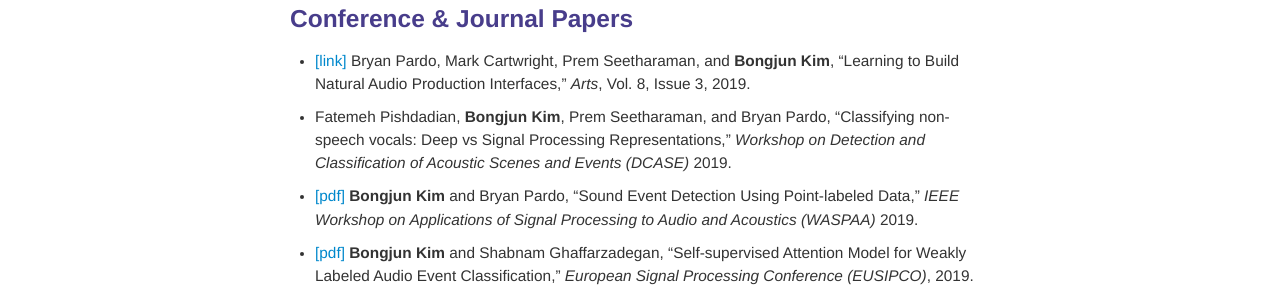
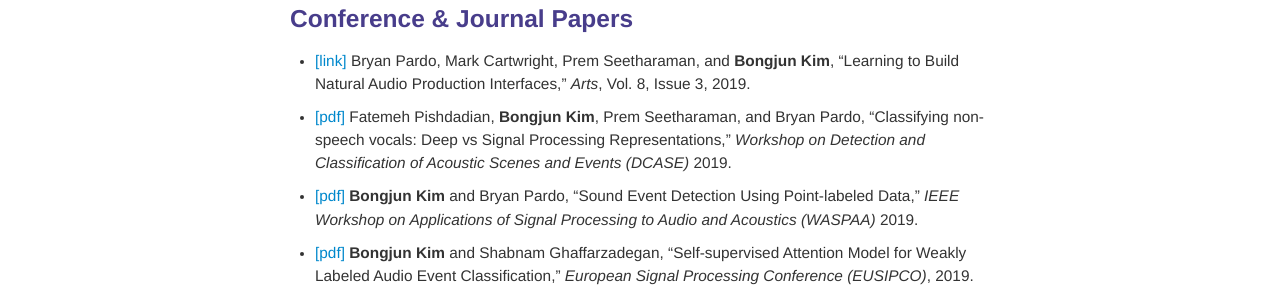
Before and after one commit to bongjun/bongjun.github.io, a Jekyll site: the page built from pages/publications.md, in a window 1280 px wide. Shown: the part 163-463 px from the top of the page. Built offline with Jekyll 4.4.1, drawn with Linux system fonts in a browser that asks for light colours.

Commit message:
Update publications.md

```diff
--- a/pages/publications.md
+++ b/pages/publications.md
@@ -8,7 +8,7 @@ description: Bongjun Kim's publications
 
 * [[link]](https://www.mdpi.com/2076-0752/8/3/110/htm) Bryan Pardo, Mark Cartwright, Prem Seetharaman, and **Bongjun Kim**, "Learning to Build Natural Audio Production Interfaces," *Arts*, Vol. 8, Issue 3, 2019.
 
-* Fatemeh Pishdadian, **Bongjun Kim**, Prem Seetharaman, and Bryan Pardo, "Classifying non-speech vocals: Deep vs Signal Processing Representations," *Workshop on Detection and Classification of Acoustic Scenes and Events (DCASE)* 2019.
+* [[pdf]]({{ BASE_PATH }}/pages/files/papers/DCASE_workshop_2019_Fatemeh.pdf) Fatemeh Pishdadian, **Bongjun Kim**, Prem Seetharaman, and Bryan Pardo, "Classifying non-speech vocals: Deep vs Signal Processing Representations," *Workshop on Detection and Classification of Acoustic Scenes and Events (DCASE)* 2019.
 
 * [[pdf]]({{ BASE_PATH }}/pages/files/papers/waspaa_2019_kim.pdf) **Bongjun Kim** and Bryan Pardo, "Sound Event Detection Using Point-labeled Data," *IEEE Workshop on Applications of Signal Processing to Audio and Acoustics (WASPAA)* 2019.
 
```
